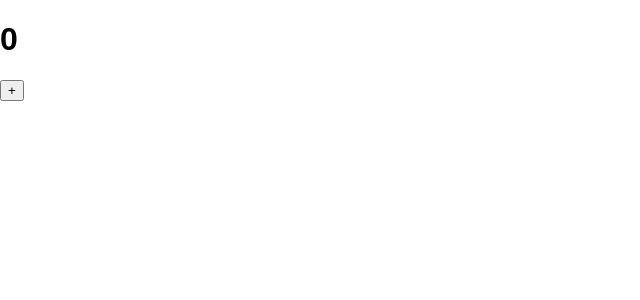
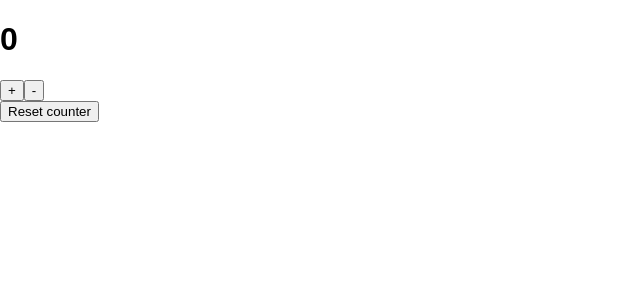
Before and after one commit to JarekZ92/React-exercises, a React (Create React App) app: page / in a window 1280 px wide. Shown: the top 300 px of the page, without its empty margins (0-640 px from the left). Built offline with nearby package versions, Linux system fonts and the light colour scheme.

Commit message:
added substract button and resetCounter button

```diff
--- a/src/App.js
+++ b/src/App.js
@@ -28,6 +28,8 @@ class App extends React.Component {
       <div>
         <h1>{this.state.startCount}</h1>
         <button onClick={this.additionCounter}> + </button>
+        <button onClick={this.substractCounter}> - </button>
+        <br /> <button onClick={this.resetCounter}> Reset counter </button>
       </div>
     );
   }
```
